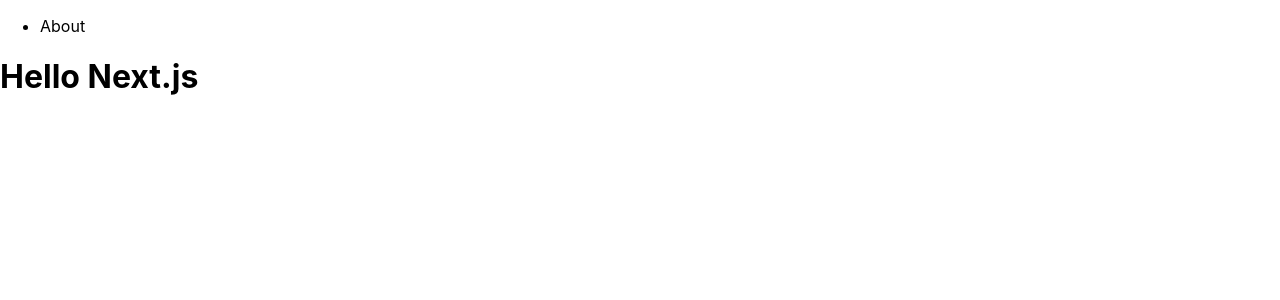
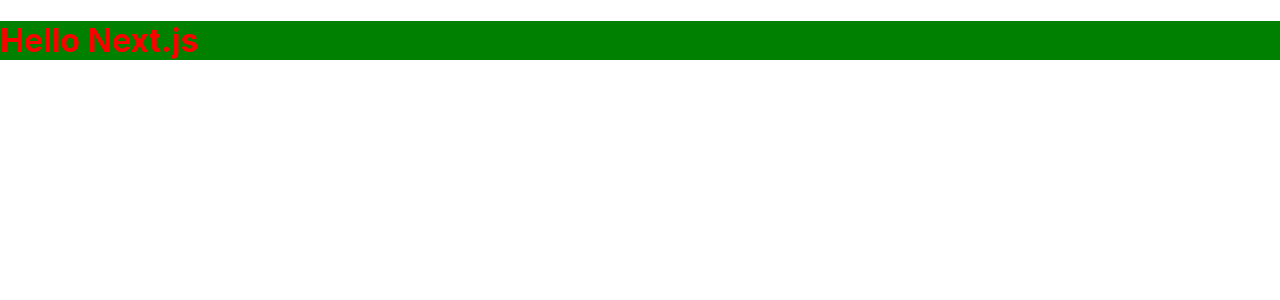
Before and after one commit to oreo2990/next_prac, a Next.js app: page / in a window 1280 px wide. Shown: the top 300 px of the page. Built offline with nearby package versions, Linux system fonts and the light colour scheme.

Commit message:
styled-jsxによるCSSの適用（index.jsファイル）

```diff
--- a/pages/index.js
+++ b/pages/index.js
@@ -3,14 +3,15 @@
 export default function Home() {
   return (
   <div>
-    <ul>
-      <li>
-        <Link href="/about">
-          <a>About</a>
-        </Link>
-      </li>
-    </ul>
     <h1>Hello Next.js</h1>
+    <style jsx>
+        {`
+          h1 {
+            color: red;
+            background: green;
+          }
+        `}
+      </style>
   </div>
 
   )
--- a/pages/posts/[post].js
+++ b/pages/posts/[post].js
@@ -1,5 +1,5 @@
 // 遷移元のpages>posts>「index.js」ファイルを確認のこと
-// getServerSidePropsでデータを受け取った場合
+// 1.getServerSidePropsでデータを受け取った場合
     // 1．①getServerSidePropsの引数がcontextの時、contextの中身確認する
         // export default function post({post}){
         //     return (
@@ -32,7 +32,7 @@
         //     return {props:{posts}};
         // }
 
-// getStaticPropsでデータを受け取った場合、getStaticPathsの設定が必要。
+// 2.getStaticPropsでデータを受け取った場合、getStaticPathsの設定が必要。
      export default function post({post}){
             return (
                 <div>
```
